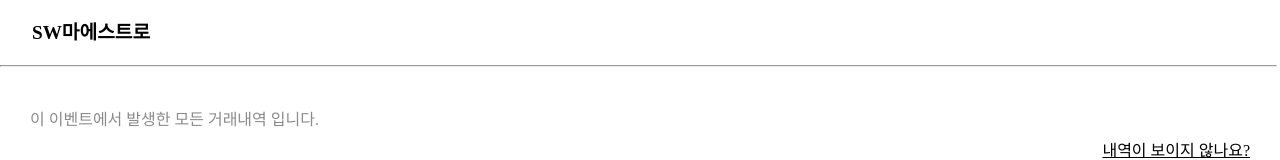
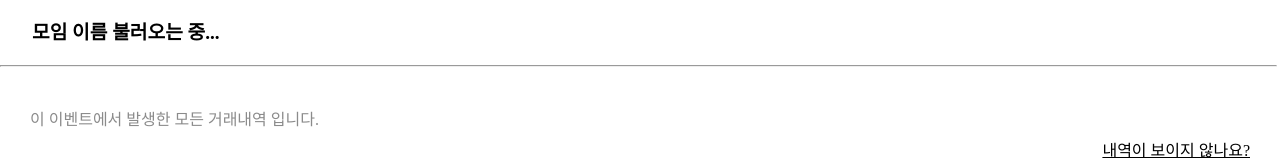
Before and after one commit to swm-backstage/movis-web, a React (Vite) app: page /clubs/1/events/1 in a window 1280 px wide. Shown: the top 160 px of the page. Built offline with nearby package versions, Linux system fonts and the light colour scheme; no server answers.

Commit message:
feat: #8 모임 접근 시, 모임 명 상단에 뜨도록

```diff
--- a/src/event/EventOutlet.jsx
+++ b/src/event/EventOutlet.jsx
@@ -1,9 +1,10 @@
-import React, { useState } from 'react';
+import React, { useEffect, useState } from 'react';
 import Header from './components/Header';
 import { styled } from 'styled-components';
-import { Outlet } from 'react-router-dom';
+import { Outlet, useParams } from 'react-router-dom';
 import EventMain from './eventMain/EventMain';
 import NavigationBar from './components/NavigationBar';
+import { getClubInfo } from '../server/club';
 
 const Container = styled.div`
   display: flex;
@@ -19,10 +20,24 @@ const BodyContainer = styled.div`
 
 export default function EventOutlet() {
   const [BodyComponent, setBodyComponent] = useState(<EventMain />);
+  const [clubName, setClubName] = useState("모임 이름 불러오는 중...");
+  const clubId = useParams().clubId;
+
+  useEffect(() => {
+    const fetchClubName = async () => {
+      try {
+        const response = await getClubInfo(clubId)
+        setClubName(response.name);
+      } catch (e) {
+        console.error(e);
+      }
+    };
+    fetchClubName();
+  }, []);
 
   return (
     <Container>
-      <Header />
+      <Header clubName={clubName}/>
       <BodyContainer>
         <Outlet context={{BodyComponent}}/>
       </BodyContainer>
--- a/src/event/components/Header.jsx
+++ b/src/event/components/Header.jsx
@@ -12,12 +12,12 @@ const HeaderContainer = styled.header`
     font-weight: bold;
 `
 
-export default function Header(){
+export default function Header({clubName}){
 
     return(
         <>
             <HeaderContainer>
-                SW마에스트로
+                {clubName}
             </HeaderContainer>
             <hr style={{width: "calc( 100% - 5px )", margin: "0", padding: "0"}}/>
         </>
--- /dev/null
+++ b/src/server/club.js
@@ -0,0 +1,11 @@
+import axiosInstance from "./axiosInstance";
+
+export async function getClubInfo(clubId) {
+    try {
+        const response = await axiosInstance.get(
+            `/api/v1/clubs/${clubId}`);
+        return response.data;
+    } catch (e) {
+        console.error(e);
+    }
+}
```
